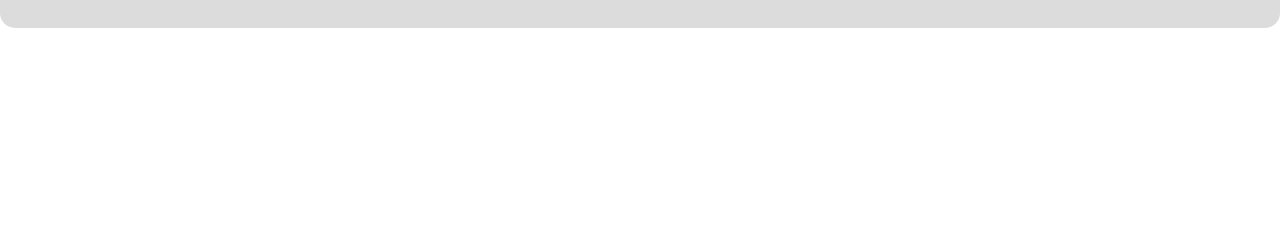
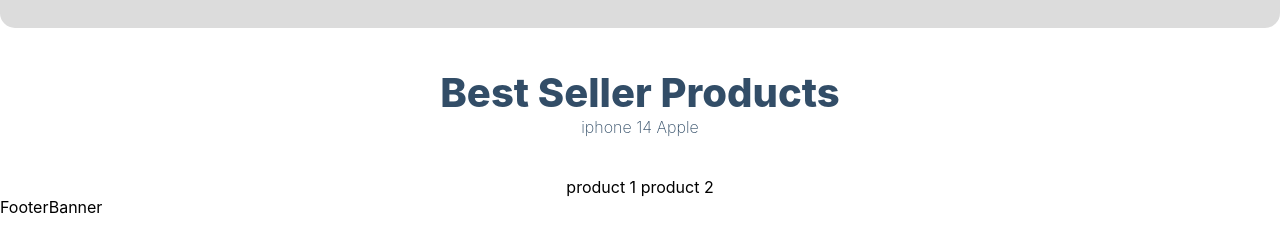
Before and after one commit to Amirhossein-Naziri/Ecommerce-WebShop-Full-stack-Application, a Next.js app: page / in a window 1280 px wide. Shown: the part 472-724 px from the top of the page. Built offline with nearby package versions, Linux system fonts and the light colour scheme.

Commit message:
connected to sanity client

```diff
--- a/pages/index.js
+++ b/pages/index.js
@@ -3,11 +3,25 @@
 import Product from '../components/Product';
 
 import HeroBanner from '../components/HeroBanner';
+import FooterBanner from '../components/FooterBanner';
 
 const index = () => {
   return (
     <>
       <HeroBanner/>
+
+        <div className='products-heading'>
+          <h2>Best Seller Products</h2>
+          <p>iphone 14 Apple</p>
+        </div>
+
+        <div className='products-container'>
+          {[
+            "product 1 " , "product 2"].map((product) => product)}
+        </div>
+
+      <FooterBanner/>
+
     </>
   )
 }
```
Also changed, not shown: lib/client.js (added, +15 -0 lines), 1 other file (tests, documents, lock files or other folders).
